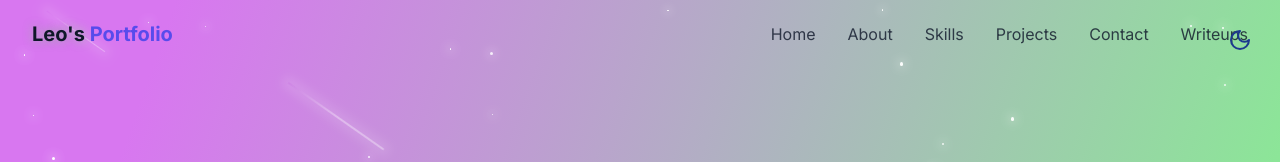
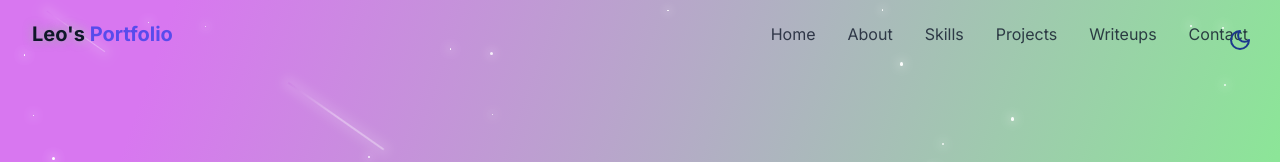
Before and after one commit to Green-Chilley/Green-Chilley.github.io, a React (Vite) app: page /writeup in a window 1280 px wide. Shown: the top 162 px of the page. Built offline with nearby package versions, Linux system fonts and the light colour scheme.

Commit message:
added writeup section to home

```diff
--- a/src/components/Navbar.jsx
+++ b/src/components/Navbar.jsx
@@ -3,12 +3,12 @@ import { Menu, X } from 'lucide-react';
 import { useState, useEffect } from 'react';
 
 const navItems = [
-    {name: "Home", href: "#hero"},
-    {name: "About", href: "#about"},
-    {name: "Skills", href: "#skills"},
-    {name: "Projects", href: "#projects"},
-    {name: "Contact", href: "#contact"},
+    {name: "Home", href: "/#hero"},
+    {name: "About", href: "/#about"},
+    {name: "Skills", href: "/#skills"},
+    { name: "Projects", href: "/#projects" },
     {name: "Writeups", href: "/writeup"},
+    {name: "Contact", href: "/#contact"},
 ];
 
 export const Navbar = () => {
--- /dev/null
+++ b/src/components/Writeup.jsx
@@ -0,0 +1,22 @@
+import { Box } from "lucide-react"
+
+export const Writeup = () => {
+    return (
+        <section id="about" className="py-24 px-4 relative">
+            <h2 className="text-3xl md:text-4xl font-bold mb-12 text-center">
+                My<span className="text-primary transition-colors"> Writeups</span>
+            </h2>
+            <p className="text-center text-muted-foreground mb-12 max-w-2xl mx-auto">
+                Read through some of my writeups I've completed!
+            </p>
+            <div className="text-center mt-12">
+                <a
+                    className="cosmic-button w-fit flex items-center mx-auto gap-2"
+                    href="/writeup"
+                >
+                    Writeups <Box size={16}/>
+                </a>
+            </div>
+        </section>
+    )
+}
--- a/src/components/Writeups/NavbarW.jsx
+++ /dev/null
@@ -1,90 +0,0 @@
-import {cn} from '@/lib/utils'
-import { Menu, X } from 'lucide-react';
-import { useState, useEffect } from 'react';
-
-const navItems = [
-    {name: "Home", href: "/" },
-    {name: "About", href: "/#about"},
-    {name: "Skills", href: "/#skills"},
-    {name: "Projects", href: "/#projects"},
-    {name: "Contact", href: "/#contact"},
-    {name: "Writeups", href: "/writeup"},
-];
-
-export const Navbar = () => {
-    const [isScrolled, setIsScrolled] = useState(false);
-    const [isMenuOpen, setIsMenuOpen] = useState(false);
-
-    useEffect(() => {
-        const handleScroll = () => {
-            setIsScrolled(window.screenY > 10)
-        }
-
-        window.addEventListener("scroll", handleScroll)
-        return () => window.removeEventListener("scroll", handleScroll)
-    }, []);
-    return (
-        <nav
-            className={cn(
-                "fixed w-full z-40 transition-all duration-300",
-                isScrolled ? "py-3 bg-background/80 backdrop-blur-md shadow-xs" : "py-5"
-            )}
-        >
-            <div className="container flex items-center justify-between">
-                <a
-                    className="text-xl font-bold text-primary flex items-center"
-                    href='#hero'
-                >
-                    <span className="relative z-10">
-                        <span className="text-glow text-foreground"> Leo's </span> Portfolio
-                    </span>
-                </a>
-
-                {/* desktop nav */}
-                <div className="hidden md:flex space-x-8">
-                    {navItems.map((item, key) => (
-                        <a
-                            key={key}
-                            href={item.href}
-                            className="text-foreground/80 hover:text-primary transition-colors duration-300"
-                        >
-                            {item.name}
-                        </a>
-                    ))}
-                </div>
-
-                {/* mobile nav */}
-                <button
-                    onClick={() => setIsMenuOpen((prev) => !prev)}
-                    className="md:hidden p-2 text-foreground z-50"
-                    aria-label={isMenuOpen ? "Close Menu" : "Open Menu"}
-                >
-                    {isMenuOpen ? <X size={24}/> : <Menu size={24}/>}
-                </button>
-
-                <div
-                    className={cn(
-                        "fixed inset-0 bg-background/95 backdrop-blur-md z-40 flex flex-col items-center justify-center",
-                        "transition-all duration-300 md:hidden",
-                        isMenuOpen
-                            ? "opacity-100 pointer-events-auto"
-                            : "opacity-0 pointer-events-none"
-                    )}
-                >
-                    <div className="flex flex-col space-y-8 text-xl">
-                        {navItems.map((item, key) => (
-                            <a
-                                key={key}
-                                href={item.href}
-                                className="text-foreground/80 hover:text-primary transition-colors duration-300"
-                                onClick={() => setIsMenuOpen(false)}
-                            >
-                                {item.name}
-                            </a>
-                        ))}
-                    </div>
-                </div>
-            </div>
-        </nav>
-    );
-}
--- a/src/components/Writeups/Writeup1.jsx
+++ b/src/components/Writeups/Writeup1.jsx
@@ -1,7 +1,7 @@
 import { ThemeToggle } from "@/components/ThemeToggle"
 import { StarBackground } from '@/components/StarBackground';
 import { Footer } from '@/components/Footer'
-import { Navbar } from '@/components/Writeups/NavbarW'
+import { Navbar } from "@/components/Navbar";
 
 export const Writeup1 = () => {
     return (<div className="min-h-screen bg-background text-foreground overflow-x-hidden">
--- a/src/pages/Home.jsx
+++ b/src/pages/Home.jsx
@@ -5,6 +5,7 @@ import { SkillsSection } from "../components/SkillsSection";
 import { ThemeToggle } from "../components/ThemeToggle"
 import { StarBackground } from '@/components/StarBackground';
 import { ProjectsSection } from "../components/ProjectsSection";
+import { Writeup } from "@/components/Writeup";
 import { ContactSection } from "../components/ContactSection";
 import { Footer } from '@/components/Footer'
 
@@ -25,6 +26,7 @@ export const Home = () => {
                 <AboutSection />
                 <SkillsSection />
                 <ProjectsSection />
+                <Writeup />
                 <ContactSection />
             </main>
 
--- a/src/pages/Writeup.jsx
+++ b/src/pages/Writeup.jsx
@@ -1,7 +1,7 @@
-import { ThemeToggle } from "../components/ThemeToggle"
+import { ThemeToggle } from "@/components/ThemeToggle"
 import { StarBackground } from '@/components/StarBackground';
 import { Footer } from '@/components/Footer'
-import { Navbar } from '@/components/Writeups/NavbarW'
+import { Navbar } from "@/components/Navbar";
 import { Main } from "@/components/Writeups/Main";
 
 export const Writeup = () => {
```
